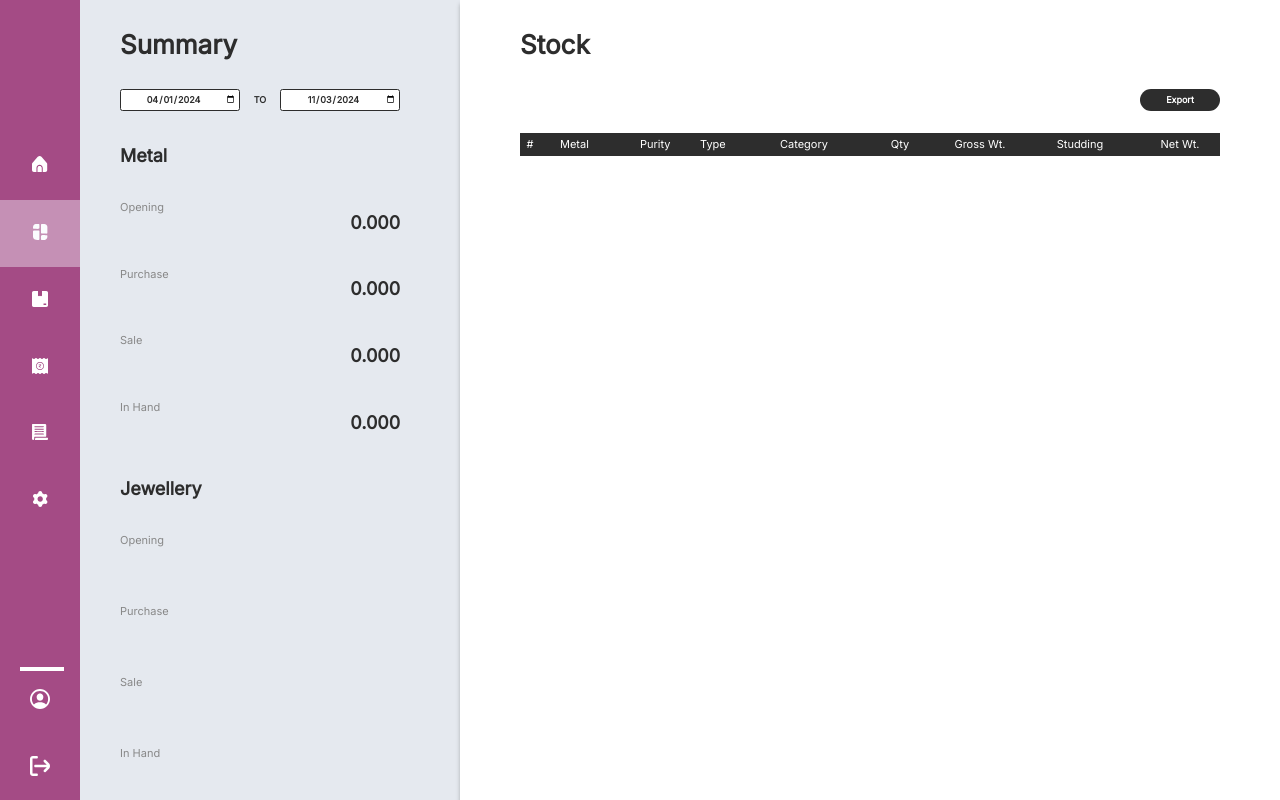
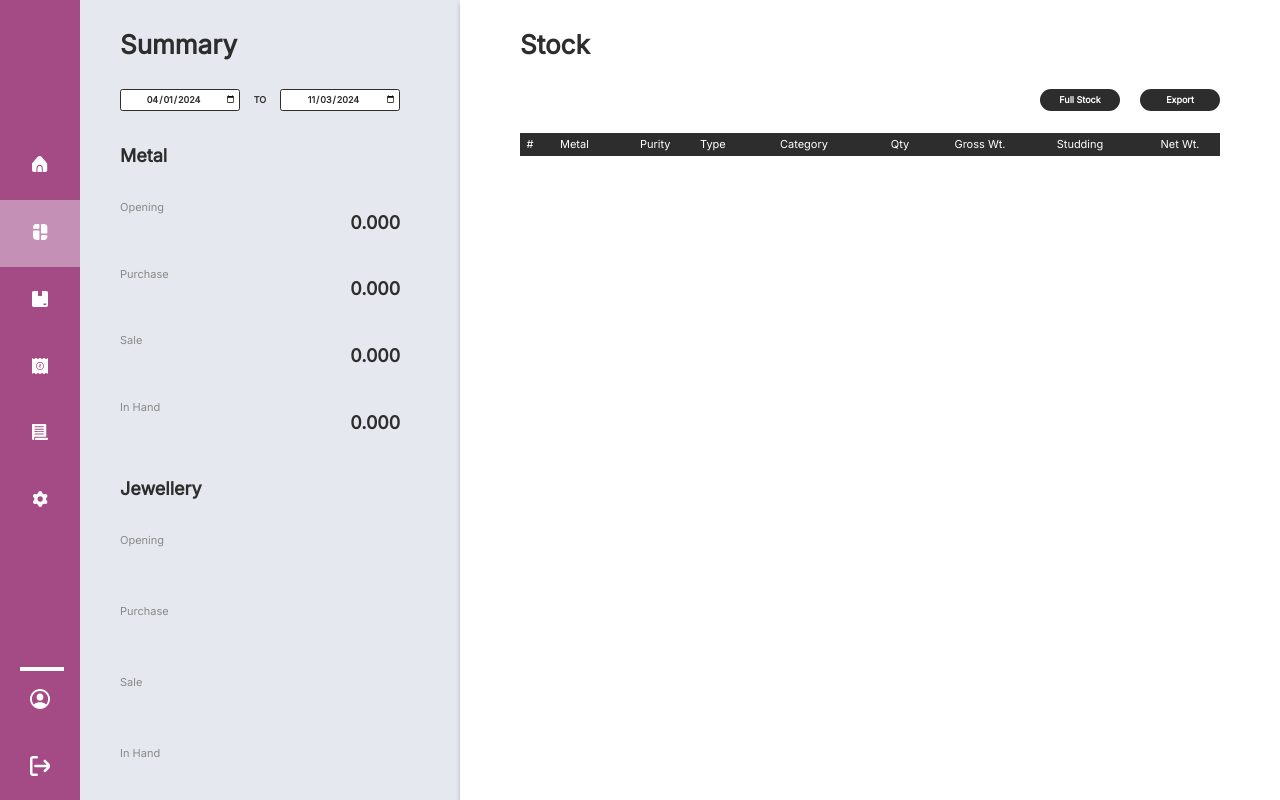
Before and after one commit to GannaMohit/Abatix-Kaveri, a Django app: page /dashboard in a window 1280 px wide. Run offline with Django 4.2, Linux system fonts and the light colour scheme; the visitor is signed in with stand-in values (Sample User, id 1); data that the repository does not hold is empty.

Commit message:
Added Full stock export

```diff
--- a/masters/static/masters/css/dashboard.css
+++ b/masters/static/masters/css/dashboard.css
@@ -290,3 +290,21 @@
   border-radius: 1.5625vw;
   border: 0;
 }
+
+#stock_export {
+  position: absolute;
+  width: 6.25vw;
+  height: 2.78vh;
+  left: 45.3125vw;
+  top: 11.11vh;
+  font-family: "Inter", sans-serif;
+  font-style: normal;
+  font-weight: 600;
+  font-size: 0.703125vw;
+  text-align: center;
+  color: #FFFFFF;
+  cursor: pointer;
+  background: #2D2D2D;
+  border-radius: 1.5625vw;
+  border: 0;
+}
--- a/masters/templates/masters/dashboard.html
+++ b/masters/templates/masters/dashboard.html
@@ -42,6 +42,7 @@
   </tbody>
 </table>
 
+<a href="{% url 'stock_export' %}" download><button type="submit" id="stock_export" name="export">Full Stock</button></a>
 <a href="{% url 'dashboard_export' %}" download><button type="submit" id="export" name="export">Export</button></a>
 </div>
 
--- a/masters/urls.py
+++ b/masters/urls.py
@@ -1,6 +1,6 @@
 from django.urls import path
 from django.contrib.auth.views import LoginView, LogoutView
-from .views import HomeView, UnitsFetchAjax, DashboardView, TaxesFetchAjax, CustomerFetchAjax, dashboard_export
+from .views import HomeView, UnitsFetchAjax, DashboardView, TaxesFetchAjax, CustomerFetchAjax, dashboard_export, stock_export
 
 urlpatterns = [
     path("", LoginView.as_view(template_name="masters/login.html", redirect_authenticated_user=True), name="login"),
@@ -10,5 +10,6 @@ urlpatterns = [
     path("masters/_fetch_units", UnitsFetchAjax.as_view(), name='fetch_units'),
     path("masters/_fetch_taxes", TaxesFetchAjax.as_view(), name='fetch_taxes'),
     path("masters/dashboard/_export", dashboard_export, name='dashboard_export'),
+    path("masters/dashboard/_export_full_stock", stock_export, name='stock_export'),
     path("masters/_fetch_customer", CustomerFetchAjax.as_view(), name='fetch_customer')
 ]
--- a/masters/views.py
+++ b/masters/views.py
@@ -92,3 +92,32 @@ def dashboard_export(request):
     response = FileResponse(open(filename, 'rb'), as_attachment=True)
     response['Content-Disposition'] = f"attachment; filename=stock({today}).xlsx"
     return response
+
+def stock_export(request):
+    today = datetime.date.today().strftime("%d-%m-%Y")
+    stock = Product.objects.filter(sold=False).values(
+        'id', 'register_id', 'metal__metal', 'purity__purity', 'type__type', 'category__category',
+        'gross_weight', 'studs_weight', 'less_weight', 'net_weight',
+        'rate', 'calculation', 'making_charges', 'wastage', 'mrp',
+        'vendor__name', 'purchase_date')
+    df = pd.DataFrame.from_records(stock)
+
+    df.purity__purity = df.purity__purity.astype(float)
+    df.gross_weight = df.gross_weight.astype(float)
+    df.studs_weight = df.studs_weight.astype(float)
+    df.net_weight = df.net_weight.astype(float)
+
+    df.purity__purity = df.purity__purity.apply(lambda x: round(x, 2))
+    df.gross_weight = df.gross_weight.apply(lambda x: round(x, 3))
+    df.studs_weight = df.studs_weight.apply(lambda x: round(x, 3))
+    df.net_weight = df.net_weight.apply(lambda x: round(x, 3))
+    df.rename(columns = {'metal__metal': 'metal',
+                            'purity__purity': 'purity',
+                            'type__type': 'type',
+                            'category__category': 'category'},
+                            inplace=True)
+    filename = settings.MEDIA_ROOT + f"masters/exports/fullstock({today}).xlsx"
+    df.to_excel(filename, header = True, index = False)
+    response = FileResponse(open(filename, 'rb'), as_attachment=True)
+    response['Content-Disposition'] = f"attachment; filename=fullstock({today}).xlsx"
+    return response
```
